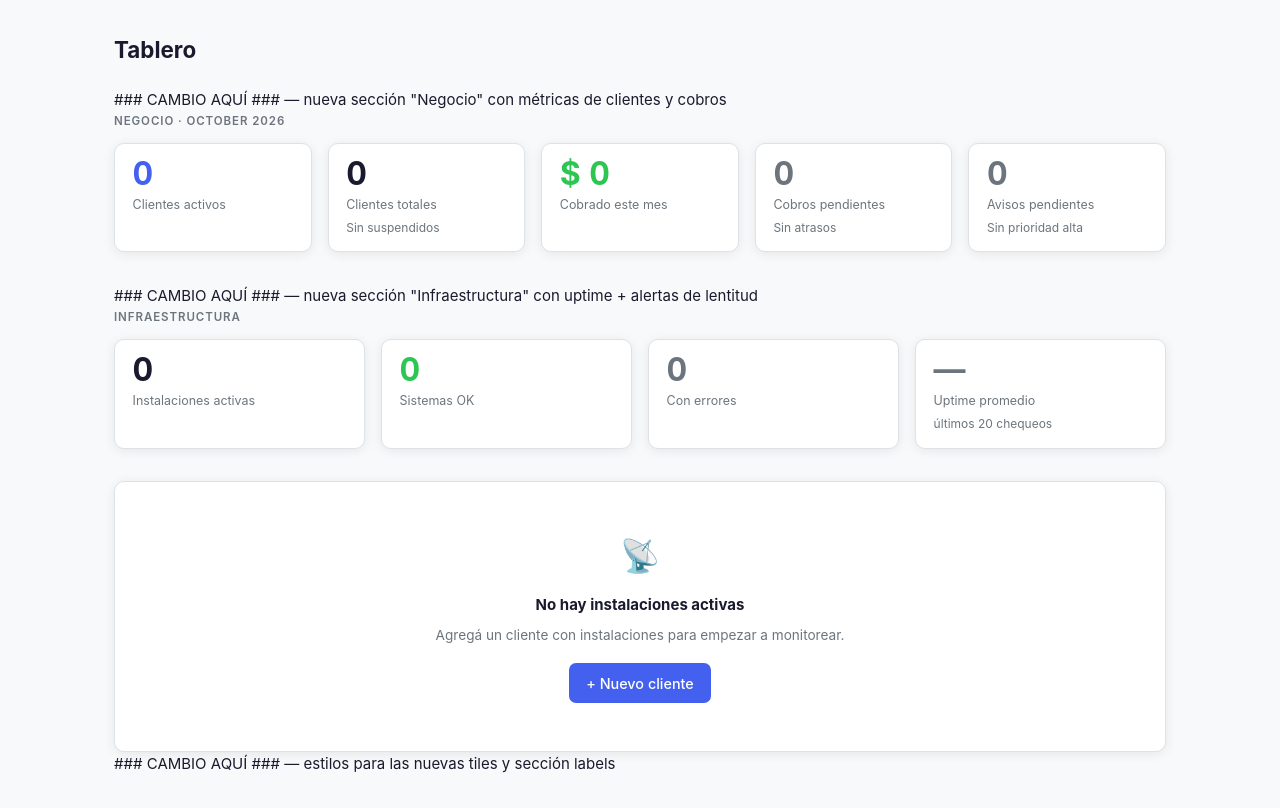
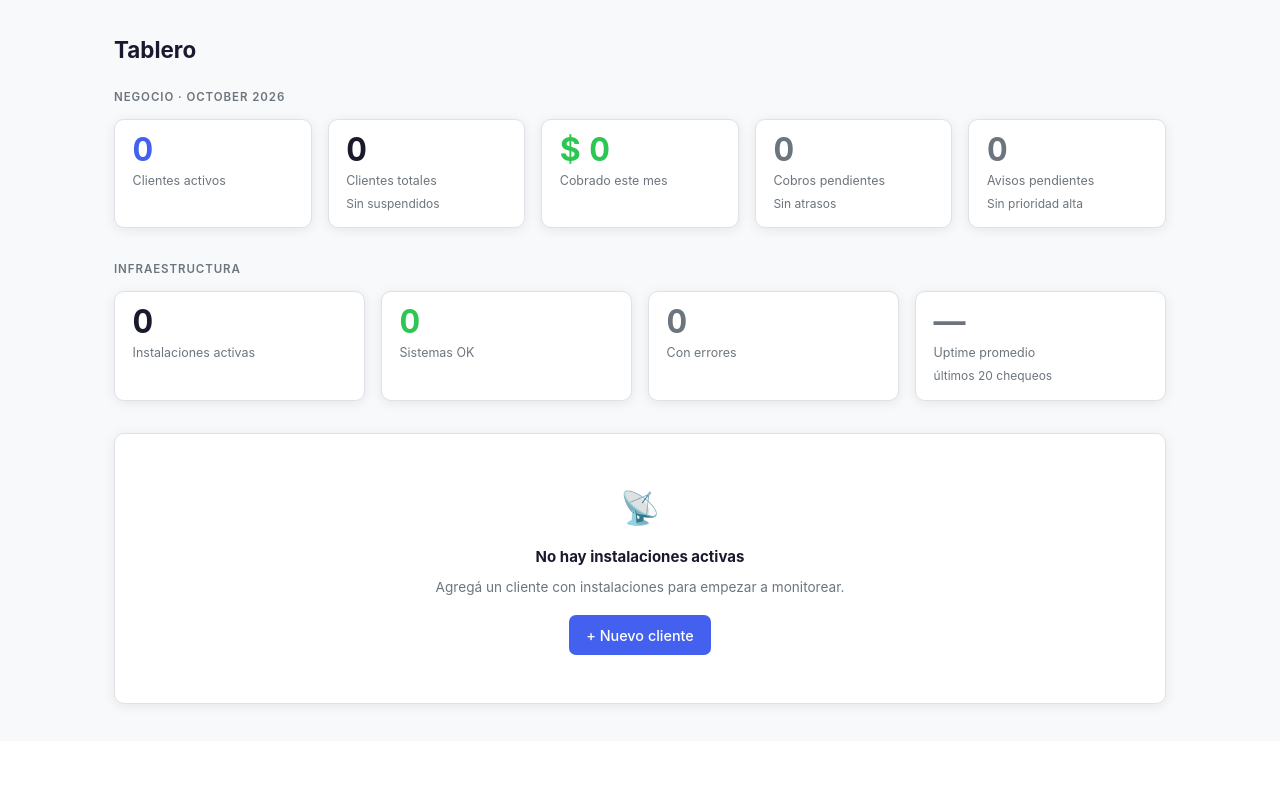
Before and after one commit to zynnoslabs/Central, a Flask app: page /tablero/tablero in a window 1280 px wide. Shown: the part 59-867 px from the top of the page. After the commit the page ends 768 px from the top, so only its background shows below. Run offline with Flask 3, Linux system fonts and the light colour scheme; the visitor is signed in with stand-in values (Sample User, id 1); data that the repository does not hold is empty; some libraries are stand-ins or nearby versions.

Commit message:
fix: quitar marcadores visibles del template tablero

```diff
--- a/app/templates/tablero/inicio.html
+++ b/app/templates/tablero/inicio.html
@@ -5,7 +5,7 @@
 <h1 class="page-title">Tablero</h1>
 
 {# ── SECCIÓN NEGOCIO ───────────────────────────────────────────────────────── #}
-### CAMBIO AQUÍ ### — nueva sección "Negocio" con métricas de clientes y cobros
+{# CAMBIO AQUÍ: nueva sección "Negocio" con métricas de clientes y cobros #}
 <section style="margin-bottom:2rem;">
   <p class="section-label">Negocio · {{ hoy.strftime('%B %Y') }}</p>
 
@@ -75,7 +75,7 @@
 </section>
 
 {# ── SECCIÓN INFRAESTRUCTURA ───────────────────────────────────────────────── #}
-### CAMBIO AQUÍ ### — nueva sección "Infraestructura" con uptime + alertas de lentitud
+{# CAMBIO AQUÍ: nueva sección "Infraestructura" con uptime + alertas de lentitud #}
 <section style="margin-bottom:2rem;">
   <p class="section-label">Infraestructura</p>
 
@@ -228,7 +228,7 @@
 {% endif %}
 
 {# ── ESTILOS LOCALES ──────────────────────────────────────────────────────── #}
-### CAMBIO AQUÍ ### — estilos para las nuevas tiles y sección labels
+{# CAMBIO AQUÍ: estilos para las nuevas tiles y sección labels #}
 <style>
 .section-label {
   font-size:.72rem;
```
